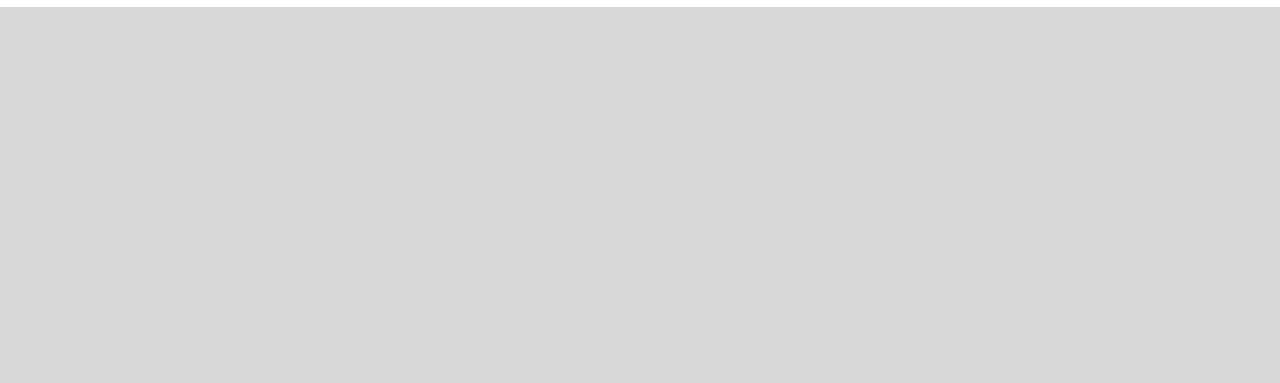
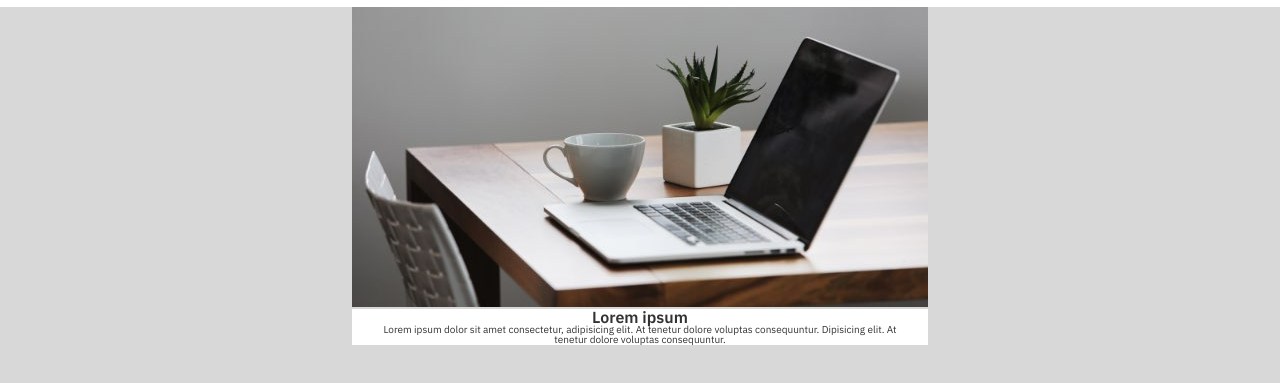
Before and after one commit to OvniDlix/projektjakmabychtml, a plain HTML site: page index.html in a window 1280 px wide. Shown: the part 43-426 px from the top of the page. Drawn offline with Linux system fonts and the light colour scheme.

Commit message:
Początek maina

```diff
--- a/css/style.css
+++ b/css/style.css
@@ -48,3 +48,29 @@ body{
   color: #333333;
   padding-left: 1.5rem;
 }
+
+.slider-container{
+  padding: 0;
+  overflow: hidden;
+}
+
+.main-container{
+  background: #fff;
+
+}
+
+.main-container > article > header > h2{
+  display: flex;
+  justify-content: center;
+  font-family: 'IBM Plex Sans', sans-serif;
+  font-weight: 600;
+  font-size: 1.6rem;
+  color: #333333;
+}
+
+.main-container > article > header > p{
+  display: flex;
+  text-align: center;
+  font-family: 'IBM Plex Sans', sans-serif;
+  font-weight: 400;
+}
--- a/index.html
+++ b/index.html
@@ -23,7 +23,23 @@
     </div>
   </div>
 
+  <section class="container slider-container">
+    <img src="img/sm-header-img.jpg" srcset="img/sm-header-img.jpg 1x, img/sm-header-img@2x.jpg 2x" alt="slider-foto">
+  </section>
 
+  <main class="container main-container">
+    <article>
+      <header>
+        <h2>Lorem ipsum</h2>
+        <p>Lorem ipsum dolor sit amet consectetur, adipisicing elit. At tenetur dolore voluptas consequuntur. Dipisicing elit. At tenetur dolore voluptas consequuntur.</p>
+      </header>
+
+
+      <footer>
+
+      </footer>
+    </article>
+  </main>
 
 </body>
 </html>
```
